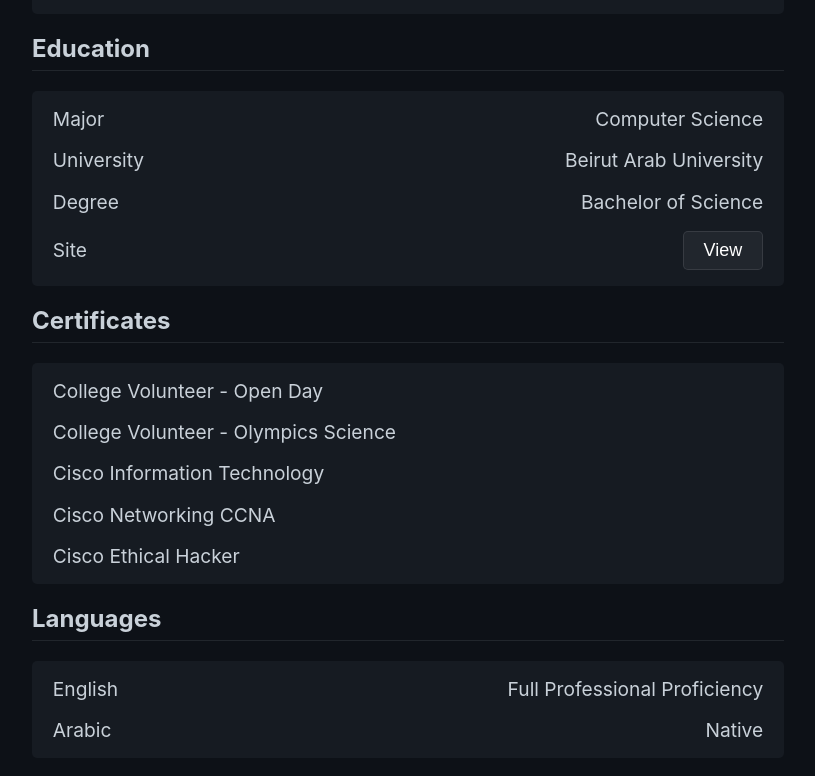
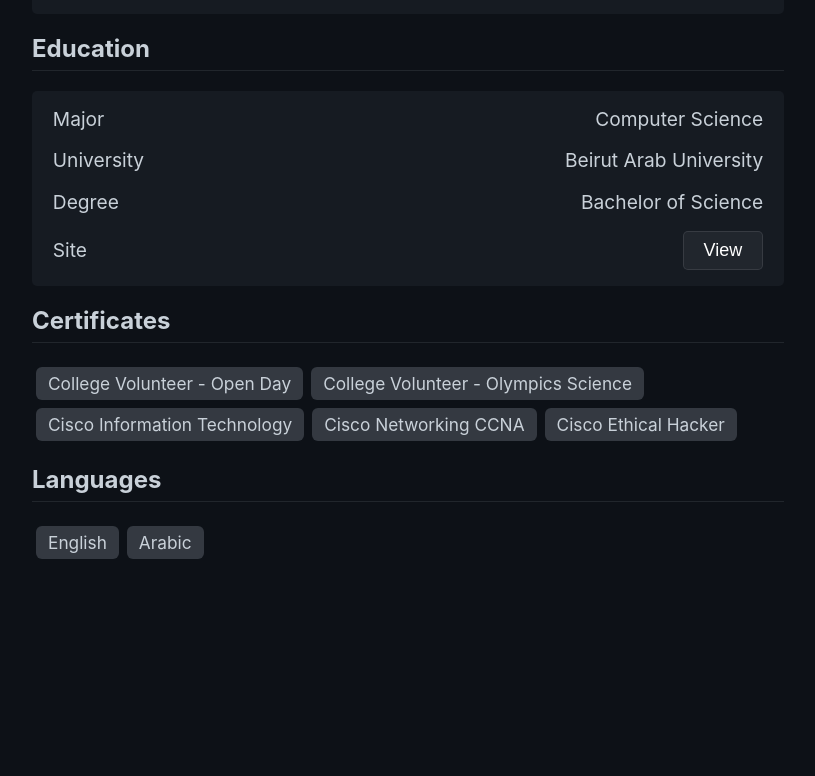
Before and after one commit to ahmadmarhaba/ahmadmarhaba.github.io, a React (Create React App) app: page / in a window 1280 px wide. Shown: the part 2125-2901 px from the top of the page, without its empty margins (232-1047 px from the left). After the commit the page ends 2752 px from the top, so only its background shows below. Built offline with nearby package versions, Linux system fonts and the light colour scheme.

Commit message:
update content

```diff
--- a/src/Component/Certificates.js
+++ b/src/Component/Certificates.js
@@ -4,24 +4,12 @@ function Certificates() {
   return (
     <>
           <li><h2>Certificates</h2></li>
-          <li>
-            <ul className='detailList'>
-              <li className='split'>
-                <span>{`College Volunteer - Open Day`}</span>
-              </li>
-              <li className='split'>
-                <span>{`College Volunteer - Olympics Science`}</span>
-              </li>
-              <li className='split'>
-                <span>{`Cisco Information Technology`}</span>
-              </li>
-              <li className='split'>
-                <span>{`Cisco Networking CCNA`}</span>
-              </li>
-              <li className='split'>
-                <span>{`Cisco Ethical Hacker`}</span>
-              </li>
-            </ul>
+          <li className='split points'>
+            <span>{`College Volunteer - Open Day`}</span>
+            <span>{`College Volunteer - Olympics Science`}</span>
+            <span>{`Cisco Information Technology`}</span>
+            <span>{`Cisco Networking CCNA`}</span>
+            <span>{`Cisco Ethical Hacker`}</span>
           </li>
     </>
   );
--- a/src/Component/Languages.js
+++ b/src/Component/Languages.js
@@ -4,17 +4,9 @@ function Languages() {
   return (
     <>
           <li><h2>Languages</h2></li>
-          <li>
-            <ul className='detailList'>
-              <li className='split'>
-                <span>{`English`}</span>
-                <span>{`Full Professional Proficiency`}</span>
-              </li>
-              <li className='split'>
-                <span>{`Arabic`}</span>
-                <span>{`Native`}</span>
-              </li>
-            </ul>
+          <li className='split points'>
+            <span>{`English`}</span>
+            <span>{`Arabic`}</span>
           </li>
     </>
   );
```
